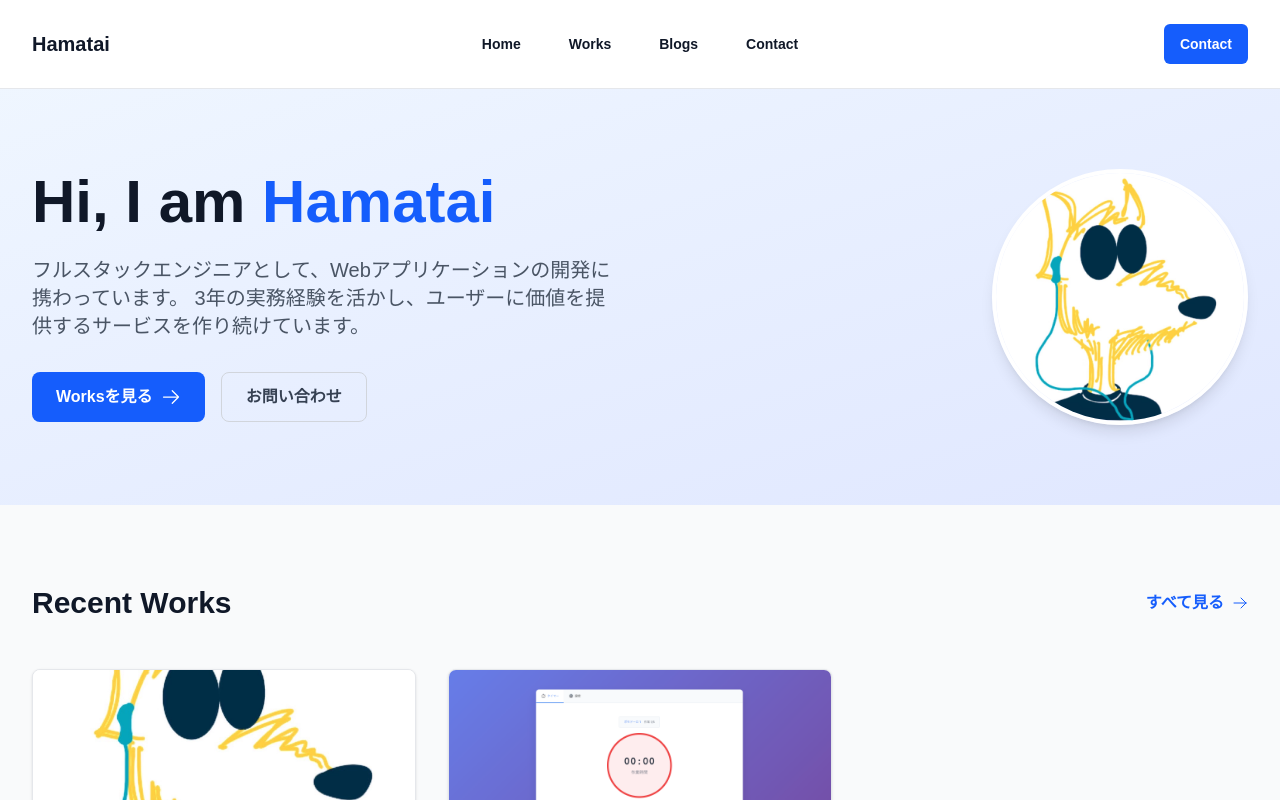
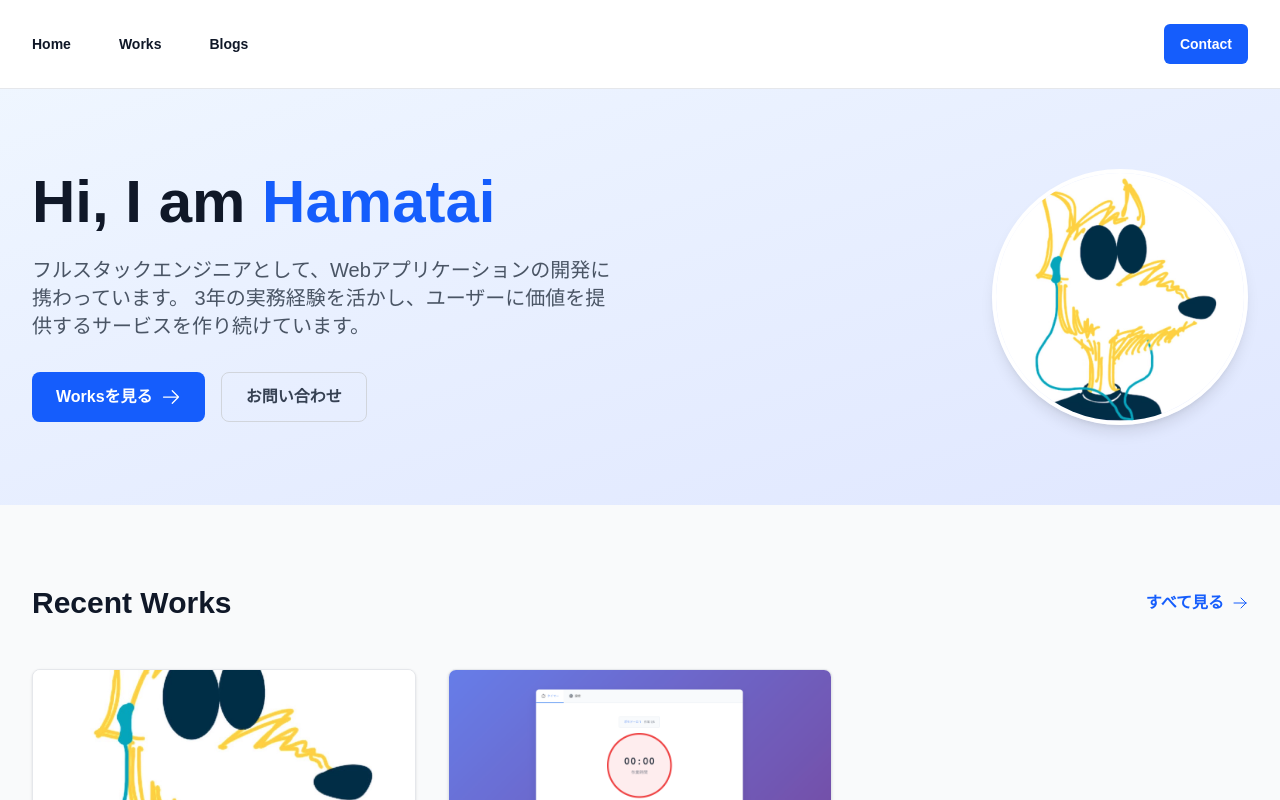
Before and after one commit to hamatai-dev/hamatai-portfolio, a Next.js app: page / in a window 1280 px wide. Shown: the top 800 px of the page. Built offline with nearby package versions, Linux system fonts and the light colour scheme.

Commit message:
ヘッダーからContactを削除

```diff
--- a/src/components/layout/Header.tsx
+++ b/src/components/layout/Header.tsx
@@ -8,7 +8,6 @@ const navigation = [
   { name: 'Home', href: '/' },
   { name: 'Works', href: '/works' },
   { name: 'Blogs', href: '/blogs' },
-  { name: 'Contact', href: '/contact' },
 ];
 
 export default function Header() {
@@ -17,11 +16,6 @@ export default function Header() {
   return (
     <header className="bg-white shadow-sm border-b border-gray-200">
       <nav className="mx-auto flex max-w-7xl items-center justify-between p-6 lg:px-8" aria-label="Global">
-        <div className="flex lg:flex-1">
-          <Link href="/" className="-m-1.5 p-1.5">
-            <span className="text-xl font-bold text-gray-900">Hamatai</span>
-          </Link>
-        </div>
         <div className="flex lg:hidden">
           <button
             type="button"
```
